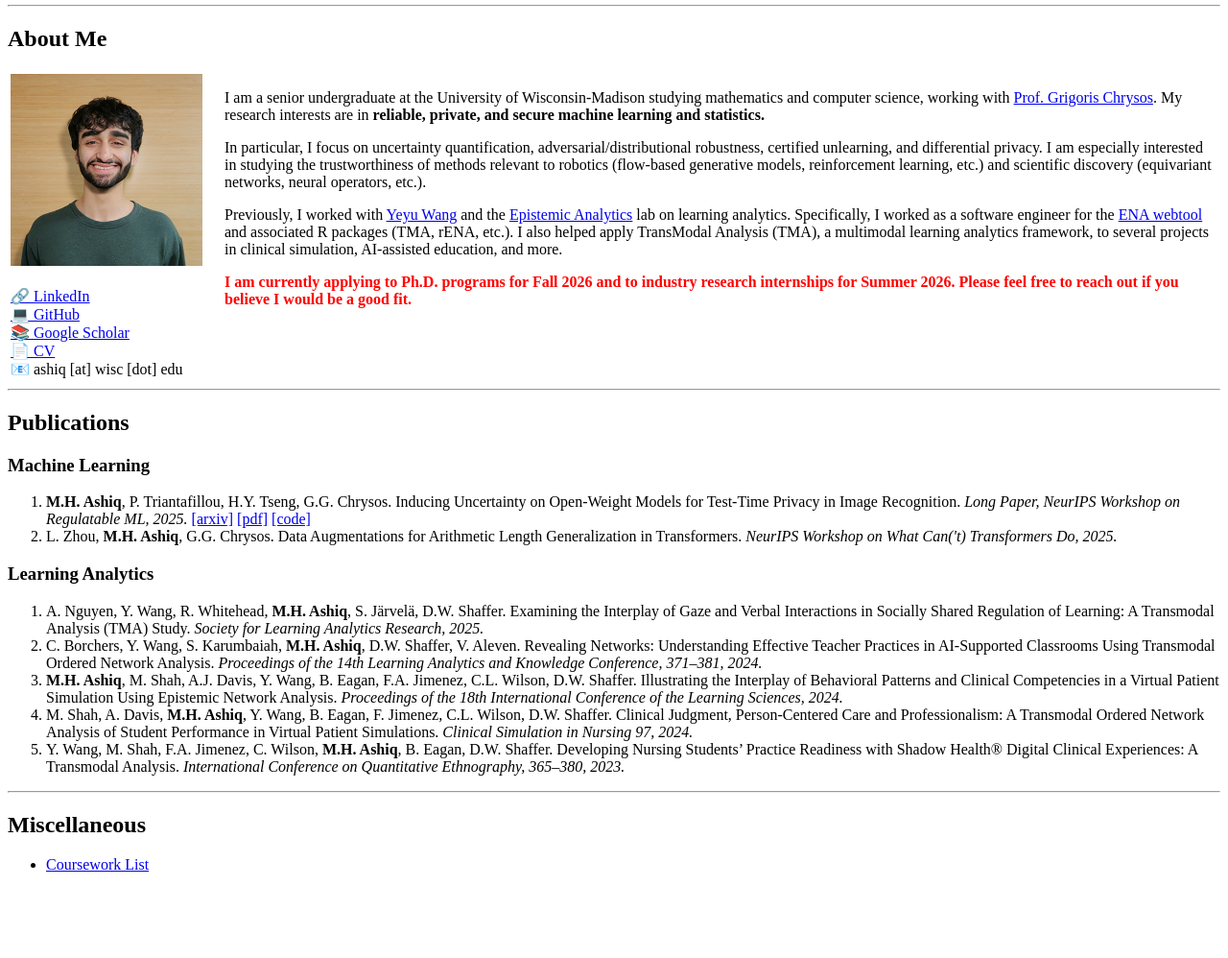
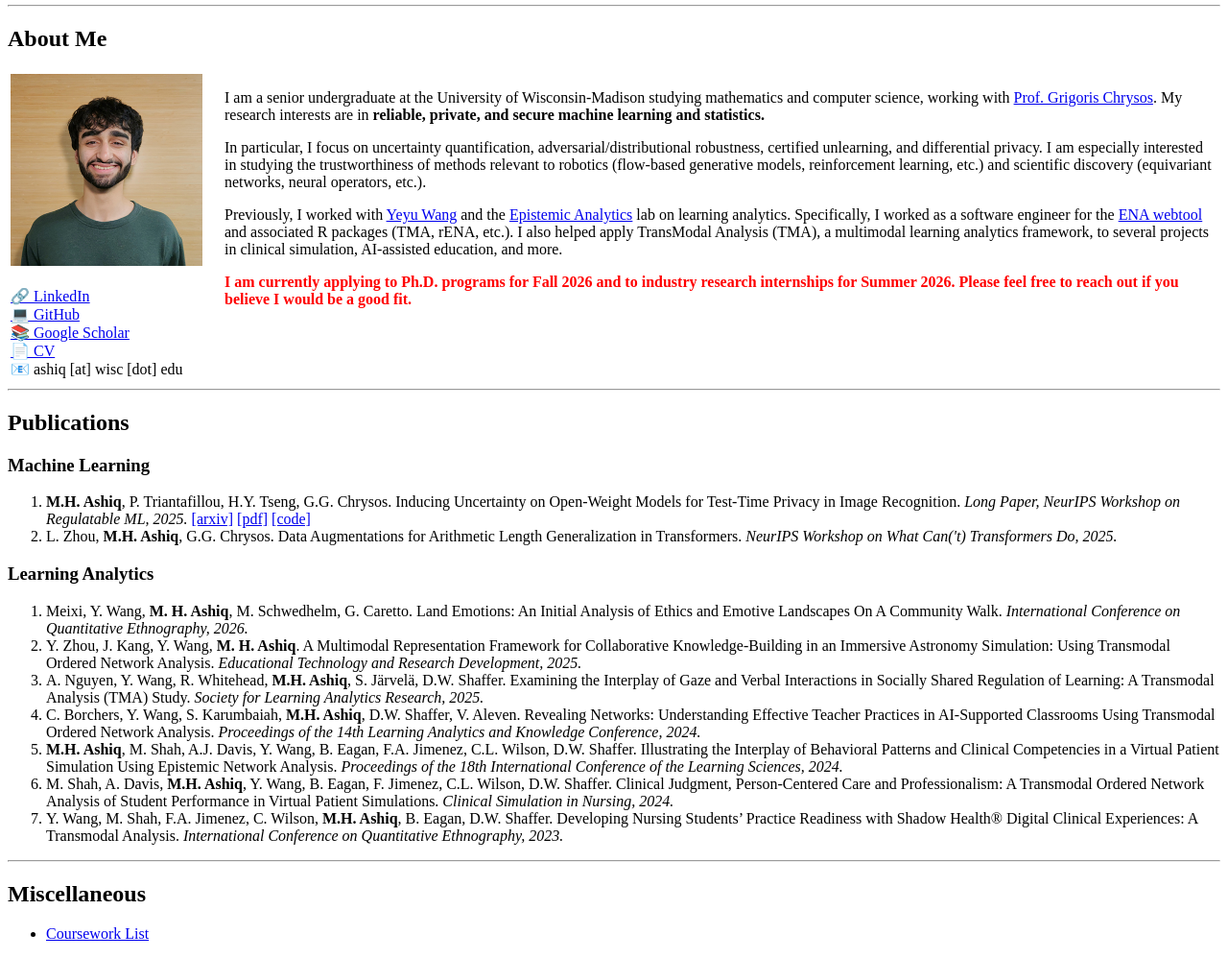
Before and after one commit to ashiqwisc/ashiqwisc.github.io, a plain HTML site: page index.html in a window 1280 px wide. Shown: the part 101-1099 px from the top of the page at 96% size. Before the commit the page ends 1027 px from the top, so only its background shows below. Drawn offline with Linux system fonts and the light colour scheme.

Commit message:
newest learning analytics pubs

```diff
--- a/index.html
+++ b/index.html
@@ -66,13 +66,20 @@
 
   <h3>Learning Analytics</h3>
   <ol>
+    <li>Meixi, Y. Wang, <strong>M. H. Ashiq</strong>, M. Schwedhelm, G. Caretto. Land Emotions: An Initial Analysis of Ethics and Emotive Landscapes On A Community Walk.
+      <em>International Conference on Quantitative Ethnography, 2026.</em>
+    </li>
+    <li>Y. Zhou, J. Kang, Y. Wang, <strong>M. H. Ashiq</strong>. A Multimodal Representation Framework for Collaborative Knowledge‑Building in an Immersive Astronomy Simulation:
+    Using Transmodal Ordered Network Analysis.
+      <em>Educational Technology and Research Development, 2025.</em>
+    </li>
     <li>
       A. Nguyen, Y. Wang, R. Whitehead, <strong>M.H. Ashiq</strong>, S. Järvelä, D.W. Shaffer. Examining the Interplay of Gaze and Verbal Interactions in Socially Shared Regulation of Learning: A Transmodal Analysis (TMA) Study.
       <em>Society for Learning Analytics Research, 2025.</em>
     </li>
     <li>
       C. Borchers, Y. Wang, S. Karumbaiah, <strong>M.H. Ashiq</strong>, D.W. Shaffer, V. Aleven. Revealing Networks: Understanding Effective Teacher Practices in AI-Supported Classrooms Using Transmodal Ordered Network Analysis.
-      <em>Proceedings of the 14th Learning Analytics and Knowledge Conference, 371–381, 2024.</em>
+      <em>Proceedings of the 14th Learning Analytics and Knowledge Conference, 2024.</em>
     </li>
     <li>
       <strong>M.H. Ashiq</strong>, M. Shah, A.J. Davis, Y. Wang, B. Eagan, F.A. Jimenez, C.L. Wilson, D.W. Shaffer. Illustrating the Interplay of Behavioral Patterns and Clinical Competencies in a Virtual Patient Simulation Using Epistemic Network Analysis.
@@ -80,11 +87,11 @@
     </li>
     <li>
       M. Shah, A. Davis, <strong>M.H. Ashiq</strong>, Y. Wang, B. Eagan, F. Jimenez, C.L. Wilson, D.W. Shaffer. Clinical Judgment, Person-Centered Care and Professionalism: A Transmodal Ordered Network Analysis of Student Performance in Virtual Patient Simulations.
-      <em>Clinical Simulation in Nursing 97, 2024.</em>
+      <em>Clinical Simulation in Nursing, 2024.</em>
     </li>
     <li>
       Y. Wang, M. Shah, F.A. Jimenez, C. Wilson, <strong>M.H. Ashiq</strong>, B. Eagan, D.W. Shaffer. Developing Nursing Students’ Practice Readiness with Shadow Health® Digital Clinical Experiences: A Transmodal Analysis.
-      <em>International Conference on Quantitative Ethnography, 365–380, 2023.</em>
+      <em>International Conference on Quantitative Ethnography, 2023.</em>
     </li>
   </ol>
   <hr>
```
